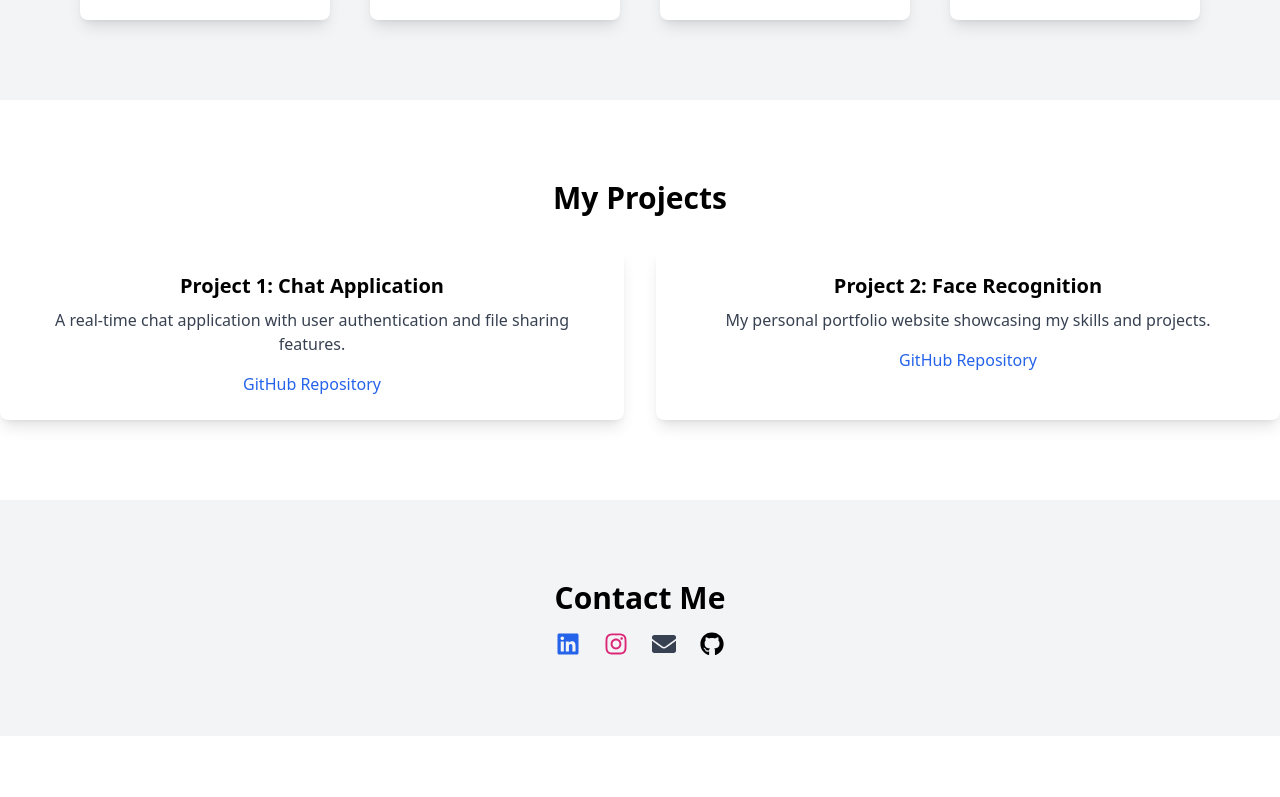
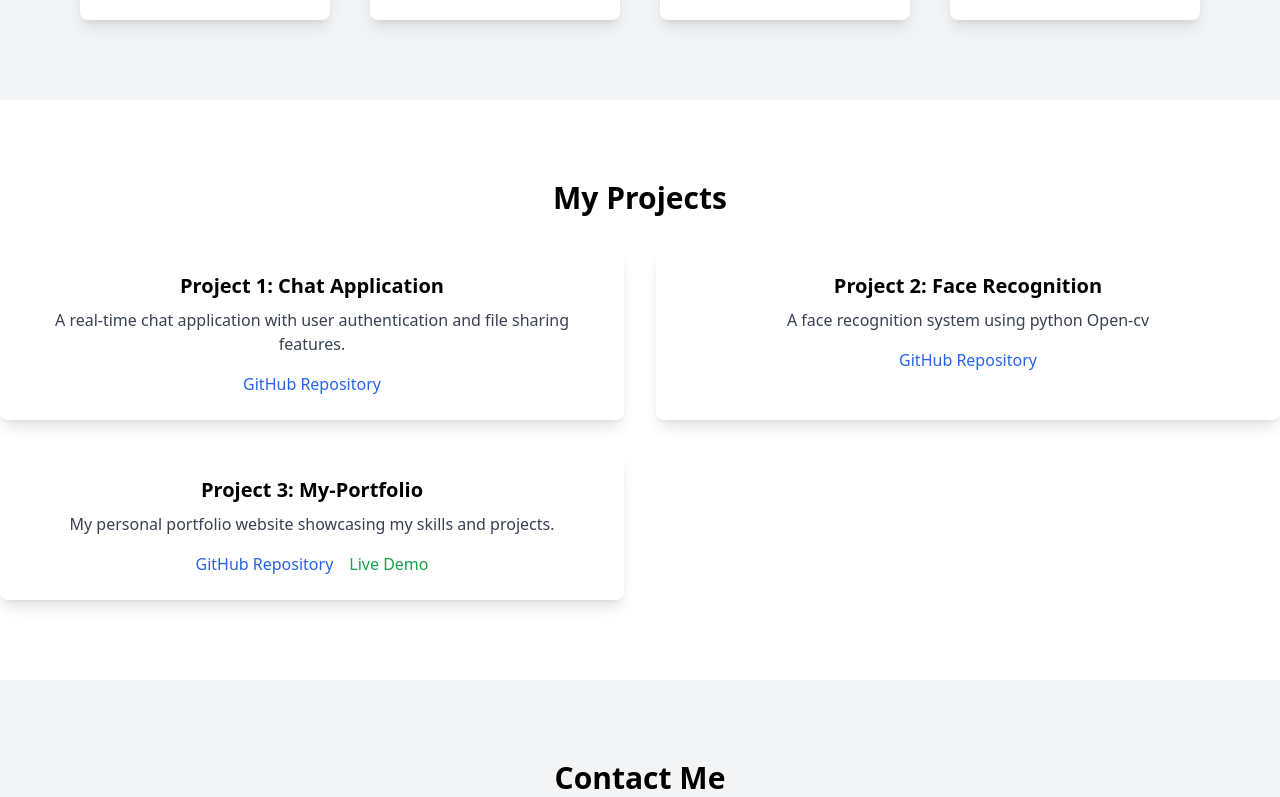
Before and after one commit to rajesh580/my-portfolio, a React (Create React App) app: page / in a window 1280 px wide. Shown: the part 1372-2169 px from the top of the page. Before the commit the page ends 2108 px from the top, so only its background shows below. Built offline with nearby package versions, Linux system fonts and the light colour scheme.

Commit message:
Updated page

```diff
--- a/package.json
+++ b/package.json
@@ -1,4 +1,5 @@
 {
+  "homepage": "https://rajesh580.github.io/my-portfolio",
   "name": "my-portfolio",
   "version": "0.1.0",
   "private": true,
@@ -11,6 +12,8 @@
     "react-scripts": "5.0.1"
   },
   "scripts": {
+    "predeploy": "npm run build",
+    "deploy": "gh-pages -d build",
     "start": "react-scripts start",
     "build": "react-scripts build",
     "test": "react-scripts test",
--- a/src/components/About.js
+++ b/src/components/About.js
@@ -11,7 +11,7 @@ function About() {
           {/* Profile Image */}
           <div className="lg:w-1/3 mb-8 lg:mb-0">
             <img
-              src="https://github.com/rajesh580/my-portfolio/blob/main/src/components/profile.jpg"
+              src="https://raw.githubusercontent.com/rajesh580/my-portfolio/c1f39a68e732b21e6ee924675edf744a418c34b1/src/components/profile.jpg"
               alt="Rajesh Rajoli"
               className="rounded-full shadow-lg w-64 mx-auto lg:w-full"
             />
--- a/src/components/Projects.js
+++ b/src/components/Projects.js
@@ -10,9 +10,15 @@ function Projects() {
     },
     {
       title: "Project 2: Face Recognition",
+      description: "A face recognition system using python Open-cv",
+      githubLink: "https://github.com/rajesh580/face_recognition",
+      liveDemo: "#", // Replace this with the live demo link if available
+    },
+    {
+      title: "Project 3: My-Portfolio",
       description: "My personal portfolio website showcasing my skills and projects.",
       githubLink: "https://github.com/rajesh580/face_recognition",
-      liveDemo: "#", // Replace this with the live demo link if available
+      liveDemo: "https://rajesh580.github.io/my-portfolio/", // Replace this with the live demo link if available
     },
   ];
 
```
